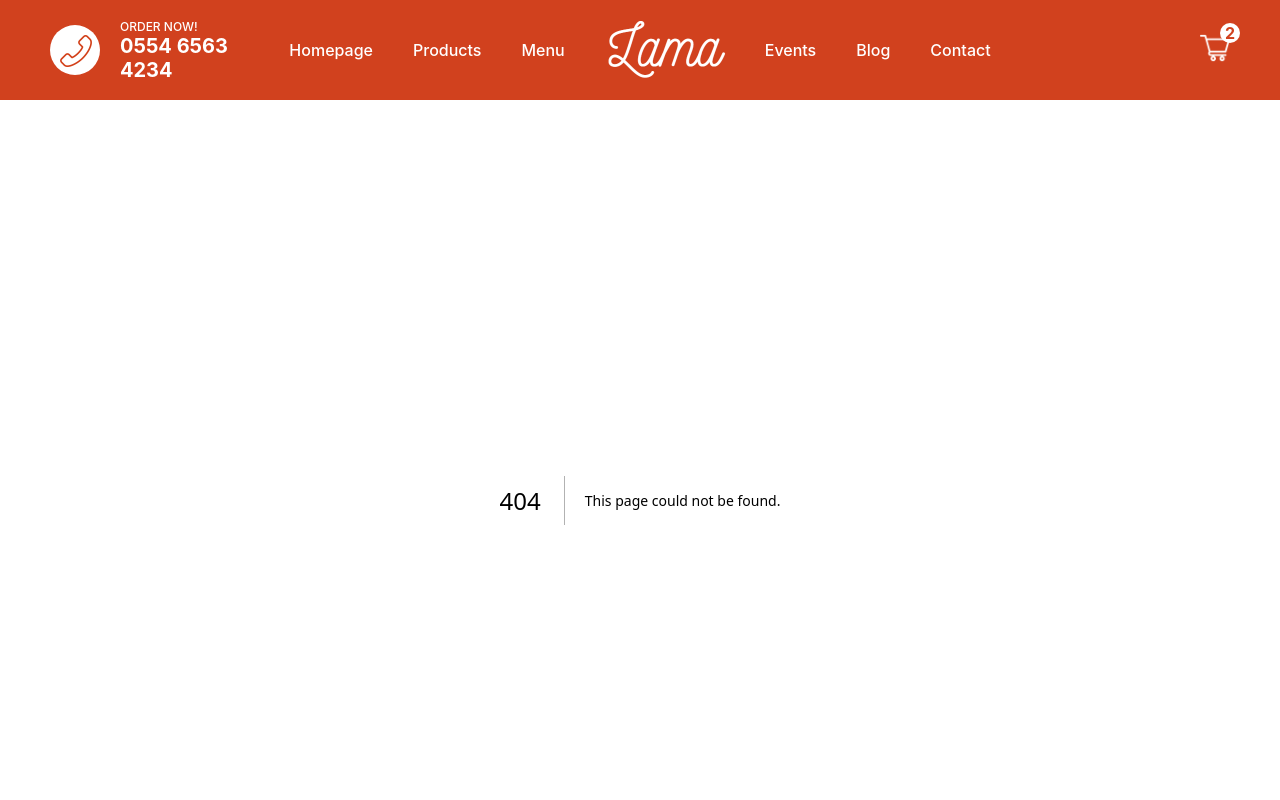
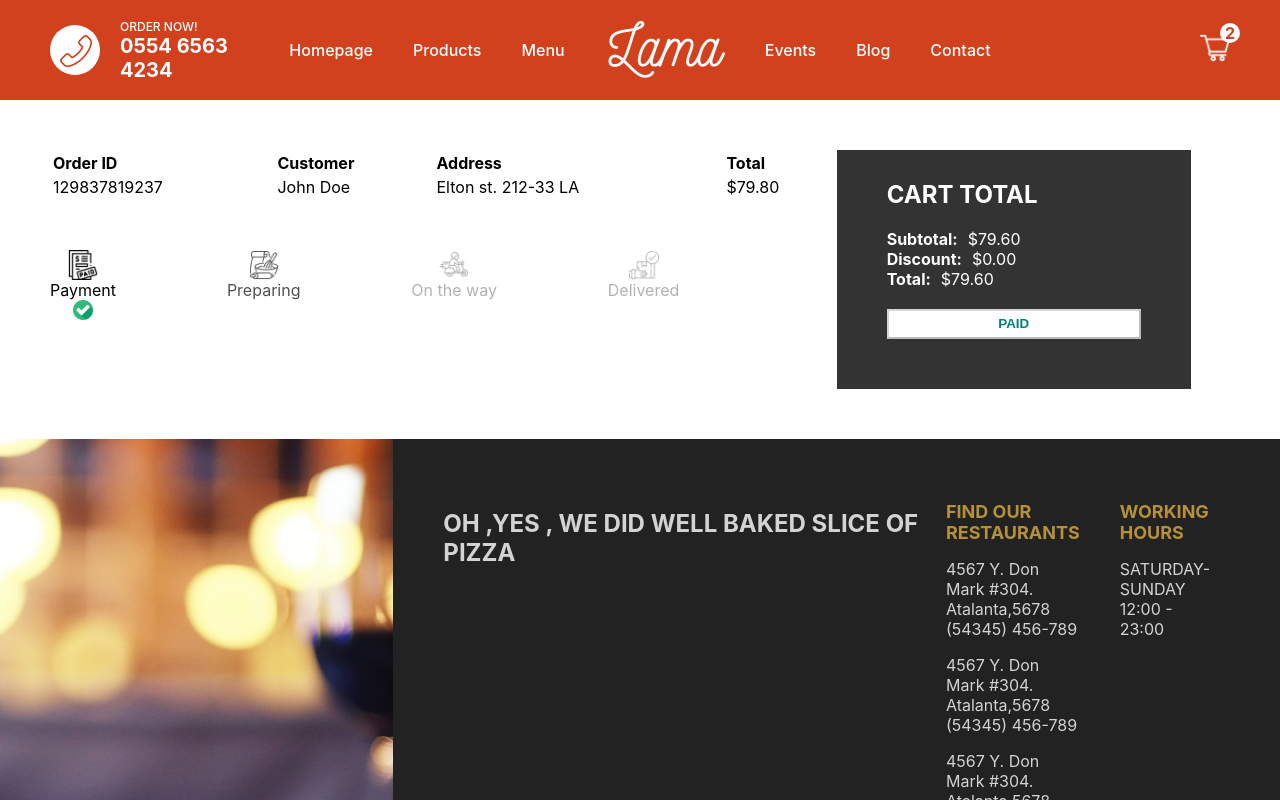
Before and after one commit to oguzcoll/PizzaOrderingWebSite, a Next.js app: page /orders/1 in a window 1280 px wide. Before the commit this address had no page. Shown: the top 800 px of the page. Built offline with nearby package versions, Linux system fonts and the light colour scheme.

Commit message:
Order Tracking Page is designed

```diff
--- /dev/null
+++ b/pages/orders/[id].jsx
@@ -0,0 +1,119 @@
+import styles from "../../styles/Order.module.css";
+import Image from "next/image";
+
+const Order = () => {
+  const status = 0;
+
+  const statusClass = (index) => {
+    if (index - status < 1) return styles.done;
+    if (index - status === 1) return styles.inProgress;
+    if (index - status > 1) return styles.undone;
+  };
+  return (
+    <div className={styles.container}>
+      <div className={styles.left}>
+        <div className={styles.row}>
+          <table className={styles.table}>
+            <thead>
+              <tr className={styles.trTitle}>
+                <th>Order ID</th>
+                <th>Customer</th>
+                <th>Address</th>
+                <th>Total</th>
+              </tr>
+            </thead>
+            <tbody>
+              <tr className={styles.tr}>
+                <td>
+                  <span className={styles.id}>129837819237</span>
+                </td>
+                <td>
+                  <span className={styles.name}>John Doe</span>
+                </td>
+                <td>
+                  <span className={styles.address}>Elton st. 212-33 LA</span>
+                </td>
+                <td>
+                  <span className={styles.total}>$79.80</span>
+                </td>
+              </tr>
+            </tbody>
+          </table>
+        </div>
+        <div className={styles.row}>
+          <div className={statusClass(0)}>
+            <Image src="/img/paid.png" width={30} height={30} alt="" />
+            <span>Payment</span>
+            <div className={styles.checkedIcon}>
+              <Image
+                className={styles.checkedIcon}
+                src="/img/checked.png"
+                width={20}
+                height={20}
+                alt=""
+              />
+            </div>
+          </div>
+          <div className={statusClass(1)}>
+            <Image src="/img/bake.png" width={30} height={30} alt="" />
+            <span>Preparing</span>
+            <div className={styles.checkedIcon}>
+              <Image
+                className={styles.checkedIcon}
+                src="/img/checked.png"
+                width={20}
+                height={20}
+                alt=""
+              />
+            </div>
+          </div>
+          <div className={statusClass(2)}>
+            <Image src="/img/bike.png" width={30} height={30} alt="" />
+            <span>On the way</span>
+            <div className={styles.checkedIcon}>
+              <Image
+                className={styles.checkedIcon}
+                src="/img/checked.png"
+                width={20}
+                height={20}
+                alt=""
+              />
+            </div>
+          </div>
+          <div className={statusClass(3)}>
+            <Image src="/img/delivered.png" width={30} height={30} alt="" />
+            <span>Delivered</span>
+            <div className={styles.checkedIcon}>
+              <Image
+                className={styles.checkedIcon}
+                src="/img/checked.png"
+                width={20}
+                height={20}
+                alt=""
+              />
+            </div>
+          </div>
+        </div>
+      </div>
+      <div className={styles.right}>
+        <div className={styles.wrapper}>
+          <h2 className={styles.title}>CART TOTAL</h2>
+          <div className={styles.totalText}>
+            <b className={styles.totalTextTitle}>Subtotal:</b>$79.60
+          </div>
+          <div className={styles.totalText}>
+            <b className={styles.totalTextTitle}>Discount:</b>$0.00
+          </div>
+          <div className={styles.totalText}>
+            <b className={styles.totalTextTitle}>Total:</b>$79.60
+          </div>
+          <button disabled className={styles.button}>
+            PAID
+          </button>
+        </div>
+      </div>
+    </div>
+  );
+};
+
+export default Order;
--- /dev/null
+++ b/styles/Order.module.css
@@ -0,0 +1,82 @@
+.container {
+    padding: 50px;
+    display: flex;
+  }
+
+  .left {
+    flex: 2;
+  }
+
+  .table {
+    width: 100%;
+    text-align: left;
+    margin-bottom: 50px;
+  }
+
+  .row:last-child {
+    width: 80%;
+    display: flex;
+    justify-content: space-between;
+  }
+
+  .done {
+    display: flex;
+    flex-direction: column;
+    align-items: center;
+  }
+
+  .inProgress {
+    display: flex;
+    flex-direction: column;
+    align-items: center;
+    animation: inProgress 1s ease infinite alternate;
+  }
+
+  @keyframes inProgress {
+    from {
+      opacity: 0;
+    }
+    to {
+      opacity: 1;
+    }
+  }
+
+  .undone {
+    display: flex;
+    flex-direction: column;
+    align-items: center;
+    opacity: 0.3;
+  }
+
+  .undone .checkedIcon,
+  .inProgress .checkedIcon {
+    display: none;
+  }
+
+  .right {
+    flex: 1;
+  }
+
+  .wrapper {
+    width: 90%;
+    max-height: 300px;
+    background-color: #333;
+    color: white;
+    padding: 10px 50px 50px 50px;
+    display: flex;
+    flex-direction: column;
+    justify-content: space-between;
+  }
+
+  .totalTextTitle {
+    margin-right: 10px;
+  }
+
+  .button {
+    background-color: white;
+    height: 30px;
+    color: teal;
+    font-weight: bold;
+    margin-top: 20px;
+    cursor: not-allowed;
+  }
```
Also changed, not shown: pages/cart.jsx (+4 -4 lines).
